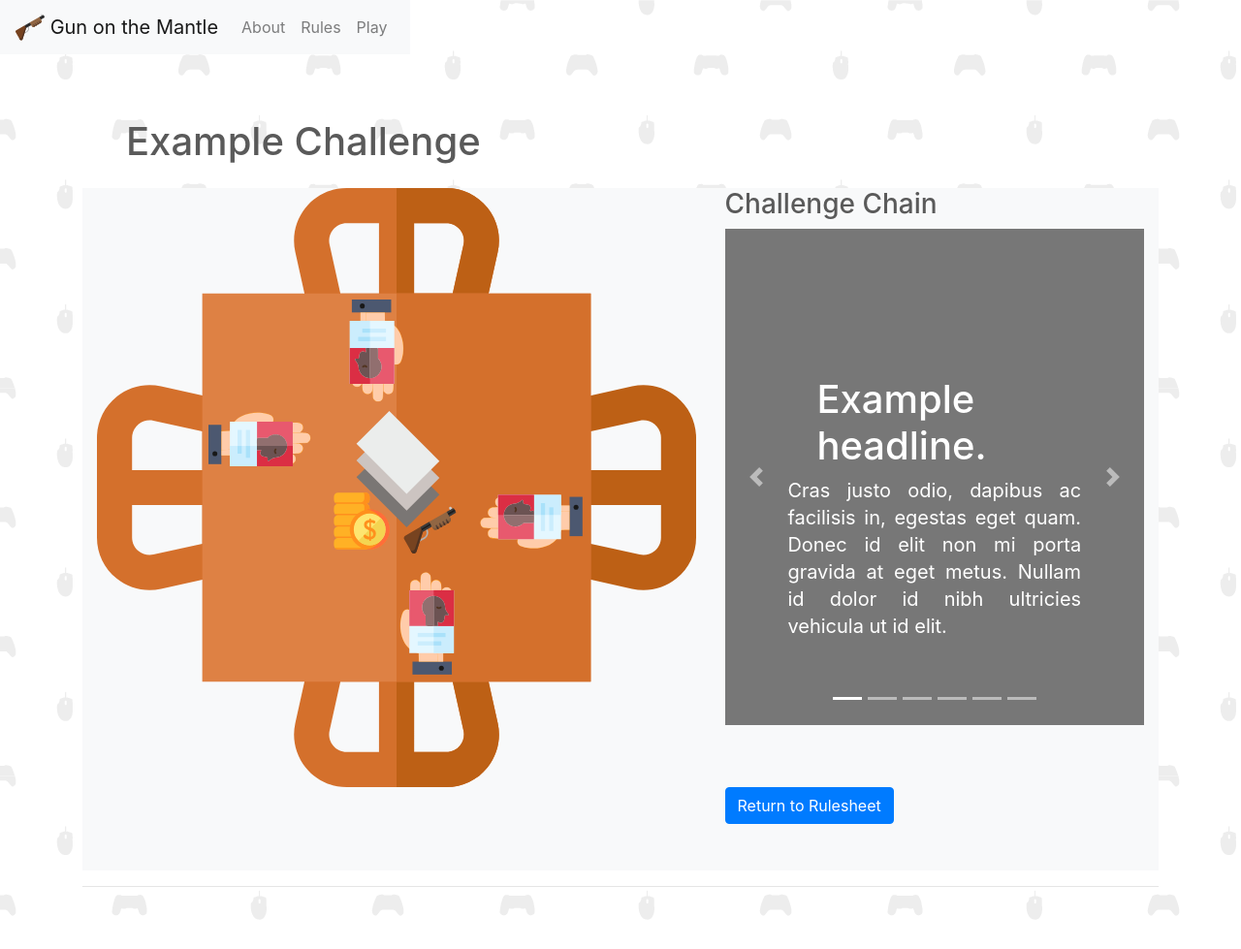
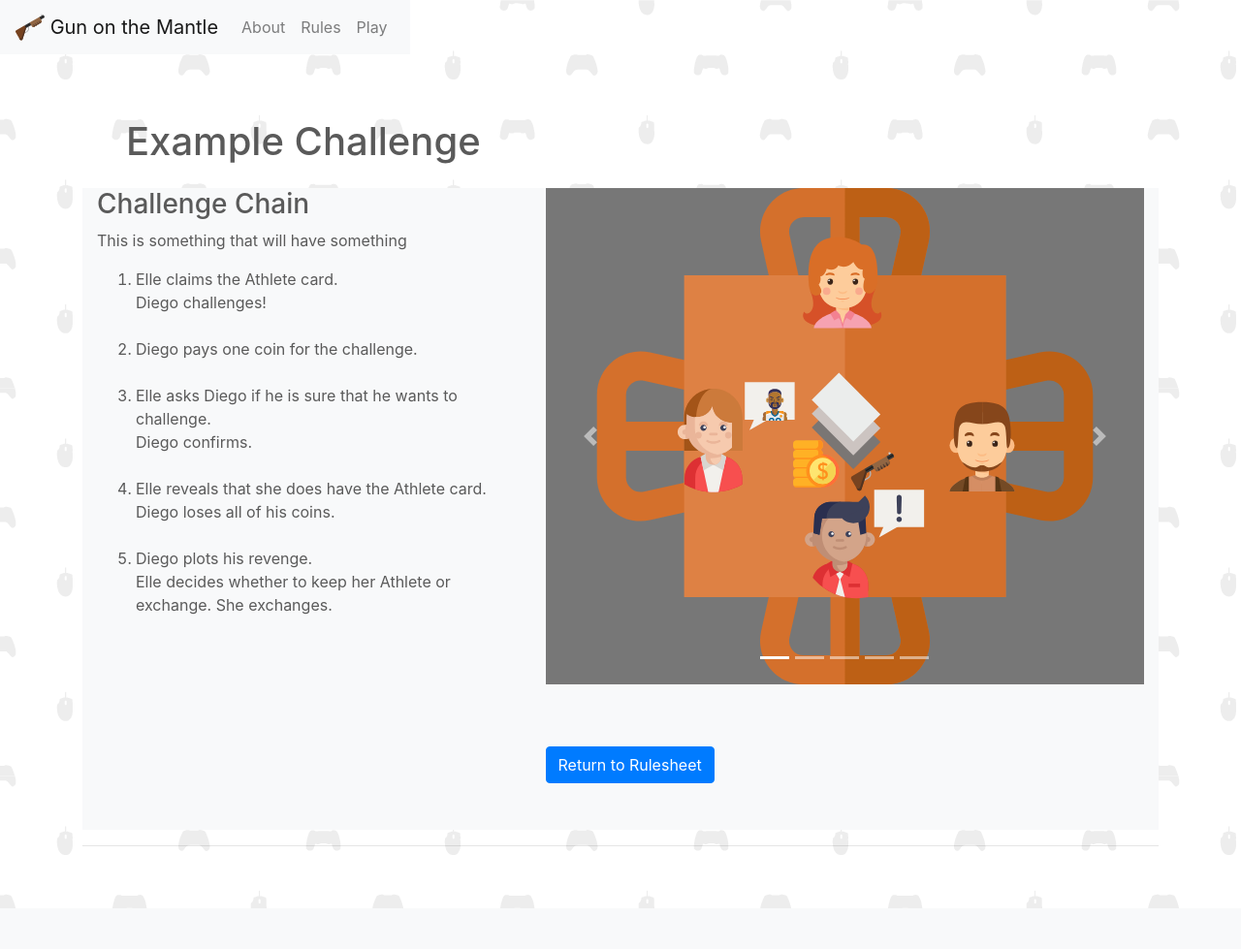
Before and after one commit to kevindublin/gun_on_the_mantle, a Django app: template templates/example-challenge.html in a window 1280 px wide. Shown: the whole page at 97% size. After the commit the page ends 937 px from the top, so only its background shows below. Run offline with Django 3.2, Linux system fonts and the light colour scheme; the template is opened without the code that fills it, so the values that code supplies are empty; some libraries are stand-ins or nearby versions; some web fonts are replaced.

Commit message:
example challenge page added

```diff
--- a/static/carousel.css
+++ b/static/carousel.css
@@ -31,6 +31,9 @@ body {
   height: 32rem;
 }
 
+.challenge-list {
+
+}
 
 /* RESPONSIVE CSS
 -------------------------------------------------- */
--- a/templates/example-challenge.html
+++ b/templates/example-challenge.html
@@ -8,11 +8,26 @@
 
         <!-- Content One -->
           <div class="row">
-             <div class="col-md-7">
-                <img class="img-fluid rounded mb-3 mb-md-0" width=100% src="../static/img/setup.svg" alt="">
+            <div class="col-md-5">
+            <h3>Challenge Chain</h3>
+            <p>This is something that will have something</p>
+            <ol class="challenge-list">
+                <li>Elle claims the Athlete card.
+                <br>Diego challenges!</li>
+                <br>
+                <li>Diego pays one coin for the challenge.</li>
+                <br>
+                <li>Elle asks Diego if he is sure that he wants to challenge.
+                <br>Diego confirms.</li>
+                <br>
+                <li>Elle reveals that she does have the Athlete card.
+                <br>Diego loses all of his coins.</li>
+                <br>
+                <li>Diego plots his revenge.
+                <br>Elle decides whether to keep her Athlete or exchange. She exchanges.</li>
+            </ol>
             </div>
-            <div class="col-md-5">
-              <h3>Challenge Chain</h3>
+            <div class="col-md-7">
               <!-- Carousel -->
               <div id="challengeCarousel" class="carousel slide" data-ride="carousel">
                 <ol class="carousel-indicators">
@@ -21,73 +36,36 @@
                   <li data-target="#challengeCarousel" data-slide-to="2" class=""></li>
                   <li data-target="#challengeCarousel" data-slide-to="3" class=""></li>
                   <li data-target="#challengeCarousel" data-slide-to="4" class=""></li>
-                  <li data-target="#challengeCarousel" data-slide-to="5" class=""></li>
                 </ol>
                 <div class="carousel-inner">
                   <div class="carousel-item active">
-                    <svg class="bd-placeholder-img" width="100%" height="100%" xmlns="http://www.w3.org/2000/svg" preserveAspectRatio="xMidYMid slice" focusable="false" role="img"><rect width="100%" height="100%" fill="#777"></rect></svg>
+                    <svg class="bd-placeholder-img" width="100%" height="100%" preserveAspectRatio="xMidYMid slice" focusable="false" role="img"><rect width="100%" height="100%" fill="#777"></rect></svg>
+                    <img class="img-fluid rounded mb-3 mb-md-0" width=100% src="../static/img/challenge01.svg">
                     <div class="container">
-                      <div class="carousel-caption text-left">
-                        <h1>Example headline.</h1>
-                        <p>Cras justo odio, dapibus ac facilisis in, egestas eget
-            quam. Donec id elit non mi porta gravida at eget metus. Nullam id dolor
-            id nibh ultricies vehicula ut id elit.</p>
-                      </div>
                     </div>
                   </div>
                   <div class="carousel-item">
                     <svg class="bd-placeholder-img" width="100%" height="100%" xmlns="http://www.w3.org/2000/svg" preserveAspectRatio="xMidYMid slice" focusable="false" role="img"><rect width="100%" height="100%" fill="#777"></rect></svg>
+                    <img class="img-fluid rounded mb-3 mb-md-0" width=100% src="../static/img/challenge02.svg">
                     <div class="container">
-                      <div class="carousel-caption">
-                        <h1>Another example headline.</h1>
-                        <p>Cras justo odio, dapibus ac facilisis in, egestas eget
-            quam. Donec id elit non mi porta gravida at eget metus. Nullam id dolor
-            id nibh ultricies vehicula ut id elit.</p>
-                      </div>
                     </div>
                   </div>
                   <div class="carousel-item">
                     <svg class="bd-placeholder-img" width="100%" height="100%" xmlns="http://www.w3.org/2000/svg" preserveAspectRatio="xMidYMid slice" focusable="false" role="img"><rect width="100%" height="100%" fill="#777"></rect></svg>
+                    <img class="img-fluid rounded mb-3 mb-md-0" width=100% src="../static/img/challenge03.svg">
                     <div class="container">
-                      <div class="carousel-caption">
-                        <h1>Another example headline.</h1>
-                        <p>Cras justo odio, dapibus ac facilisis in, egestas eget
-            quam. Donec id elit non mi porta gravida at eget metus. Nullam id dolor
-            id nibh ultricies vehicula ut id elit.</p>
-                      </div>
                     </div>
                   </div>
                   <div class="carousel-item">
                     <svg class="bd-placeholder-img" width="100%" height="100%" xmlns="http://www.w3.org/2000/svg" preserveAspectRatio="xMidYMid slice" focusable="false" role="img"><rect width="100%" height="100%" fill="#777"></rect></svg>
+                    <img class="img-fluid rounded mb-3 mb-md-0" width=100% src="../static/img/challenge04.svg">
                     <div class="container">
-                      <div class="carousel-caption">
-                        <h1>Another example headline.</h1>
-                        <p>Cras justo odio, dapibus ac facilisis in, egestas eget
-            quam. Donec id elit non mi porta gravida at eget metus. Nullam id dolor
-            id nibh ultricies vehicula ut id elit.</p>
-                      </div>
                     </div>
                   </div>
                   <div class="carousel-item">
                     <svg class="bd-placeholder-img" width="100%" height="100%" xmlns="http://www.w3.org/2000/svg" preserveAspectRatio="xMidYMid slice" focusable="false" role="img"><rect width="100%" height="100%" fill="#777"></rect></svg>
+                    <img class="img-fluid rounded mb-3 mb-md-0" width=100% src="../static/img/challenge05.svg">
                     <div class="container">
-                      <div class="carousel-caption">
-                        <h1>Another example headline.</h1>
-                        <p>Cras justo odio, dapibus ac facilisis in, egestas eget
-            quam. Donec id elit non mi porta gravida at eget metus. Nullam id dolor
-            id nibh ultricies vehicula ut id elit.</p>
-                      </div>
-                    </div>
-                  </div>
-                  <div class="carousel-item">
-                    <svg class="bd-placeholder-img" width="100%" height="100%" xmlns="http://www.w3.org/2000/svg" preserveAspectRatio="xMidYMid slice" focusable="false" role="img"><rect width="100%" height="100%" fill="#777"></rect></svg>
-                    <div class="container">
-                      <div class="carousel-caption text-right">
-                        <h1>One more for good measure.</h1>
-                        <p>Cras justo odio, dapibus ac facilisis in, egestas eget
-            quam. Donec id elit non mi porta gravida at eget metus. Nullam id dolor
-            id nibh ultricies vehicula ut id elit.</p>
-                      </div>
                     </div>
                   </div>
                 </div>
```
Also changed, not shown: static/Creating a Start-up Notes.md (added, +30 -0 lines).
